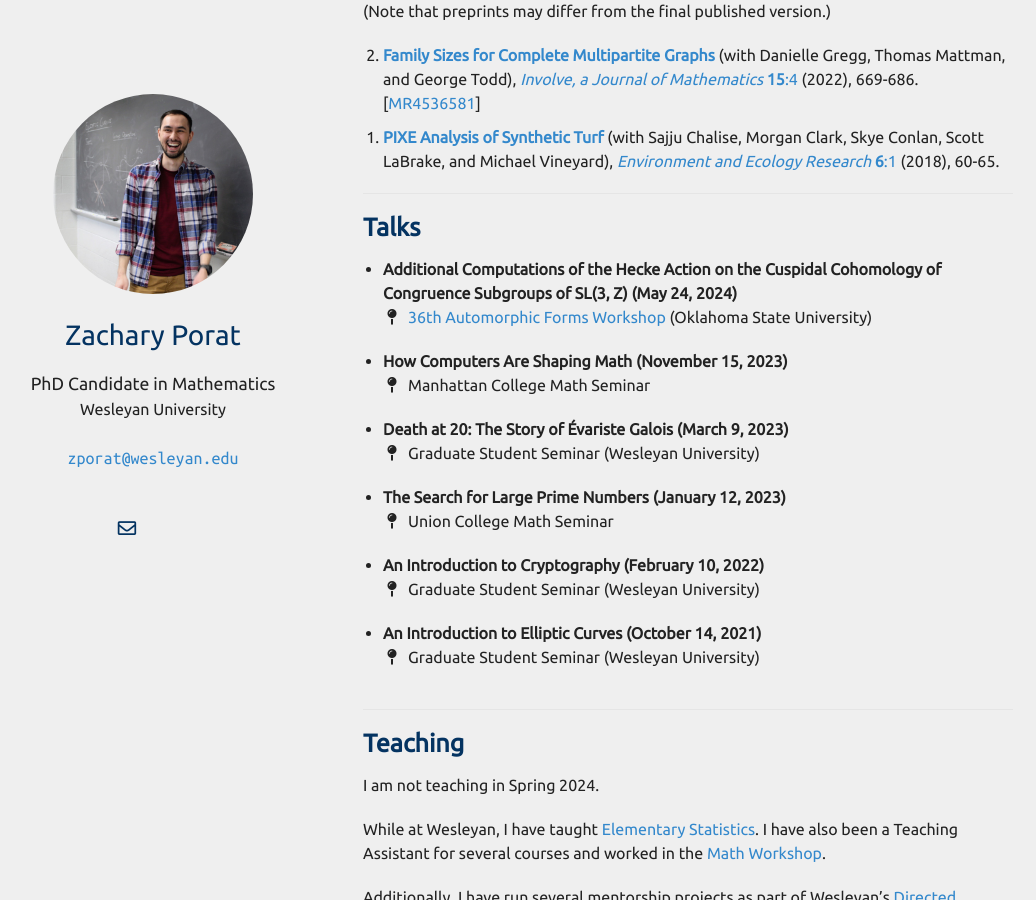
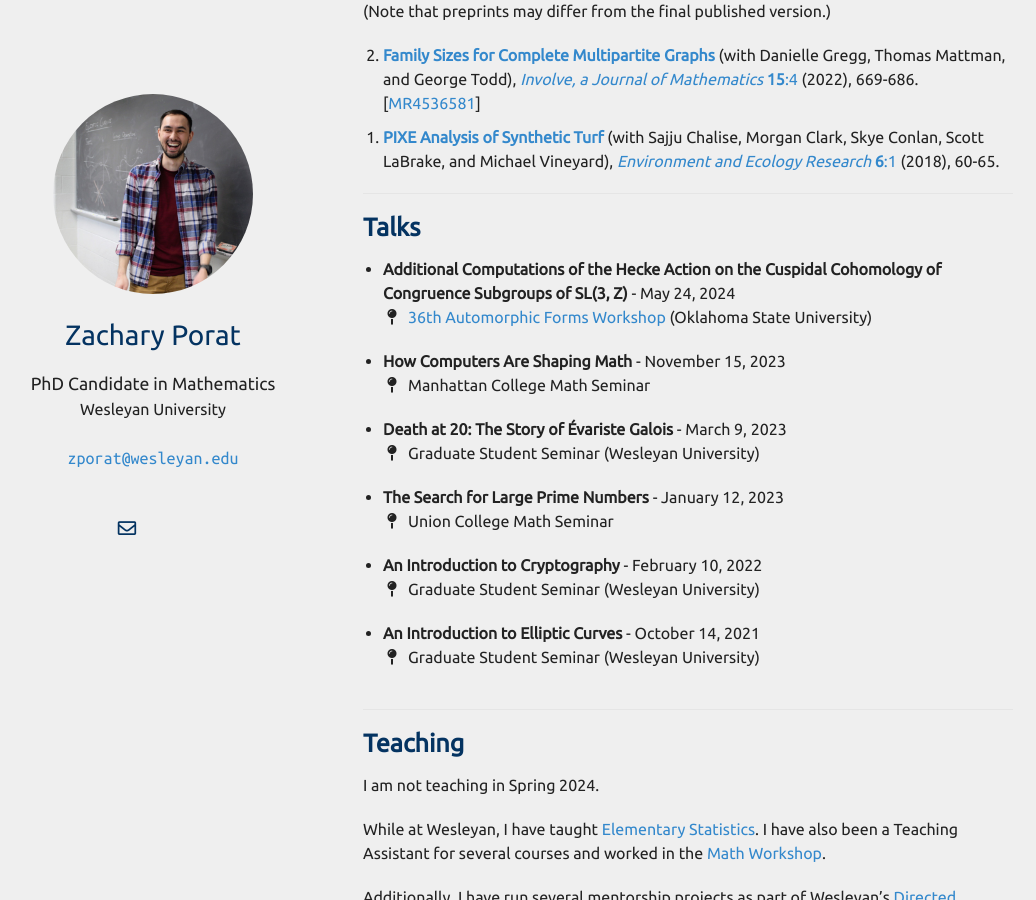
Before and after one commit to zporat/zporat.github.io, a Jekyll site: the page built from index.md, in a window 1280 px wide and 900 px high, scrolled down 431 px. Shown: the whole window, without its empty margins (102-1138 px from the left). Built offline with Jekyll 4.4.1, drawn with Linux system fonts in a browser that asks for light colours; nearby versions of some CDN libraries; a style sheet for code colours, icons or effects is not loaded; our own code applies the rules of GitHub Pages for plain Markdown files.

Commit message:
date update 2

```diff
--- a/_includes/talks.md
+++ b/_includes/talks.md
@@ -6,7 +6,7 @@
 <li>
 <div class="pub-row">
   <div class="col-sm-9">
-      <div class="title"><b>{{ link.title }} ({{ link.date }})</b></div>
+      <div class="title"><b>{{ link.title }}</b> - {{ link.date }}</div>
         <ul class="fa-ul" style="margin-left:25px">
         <li><span class="fa-li"><i class="fas fa-map-pin"></i></span><a href="{{ link.conf_website }}">{{ link.conf }}</a> {{ link.location }}</li>
         </ul>
```
